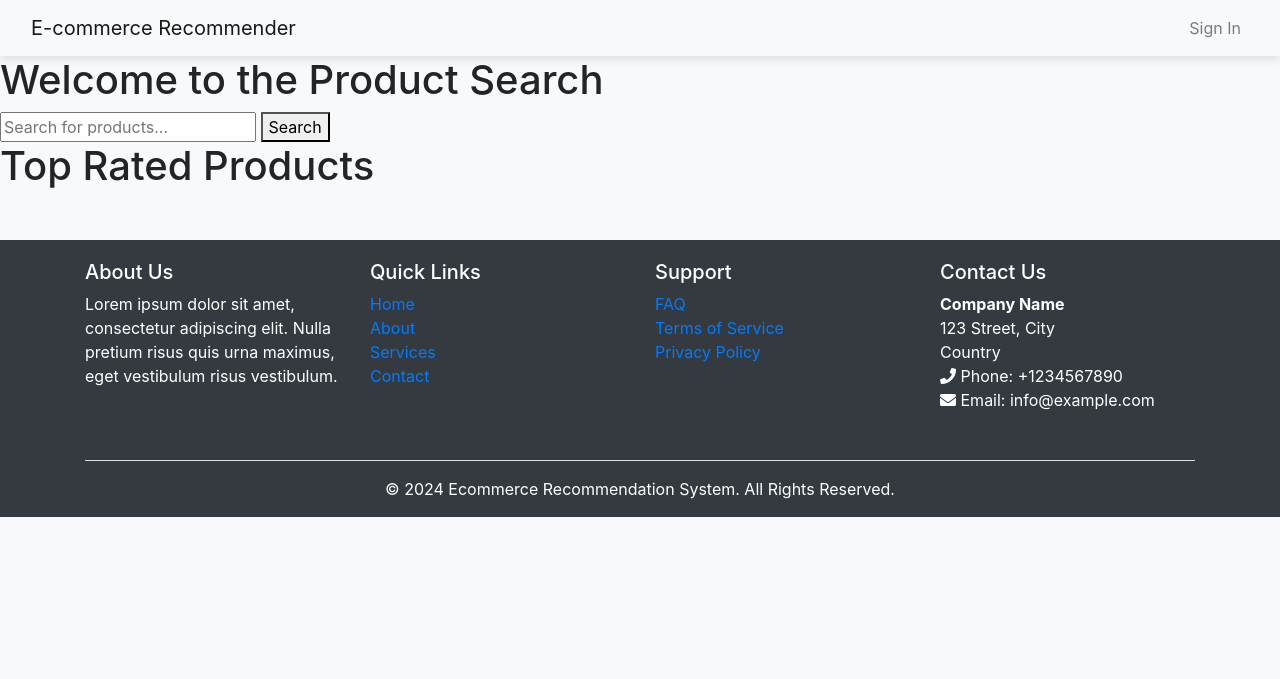
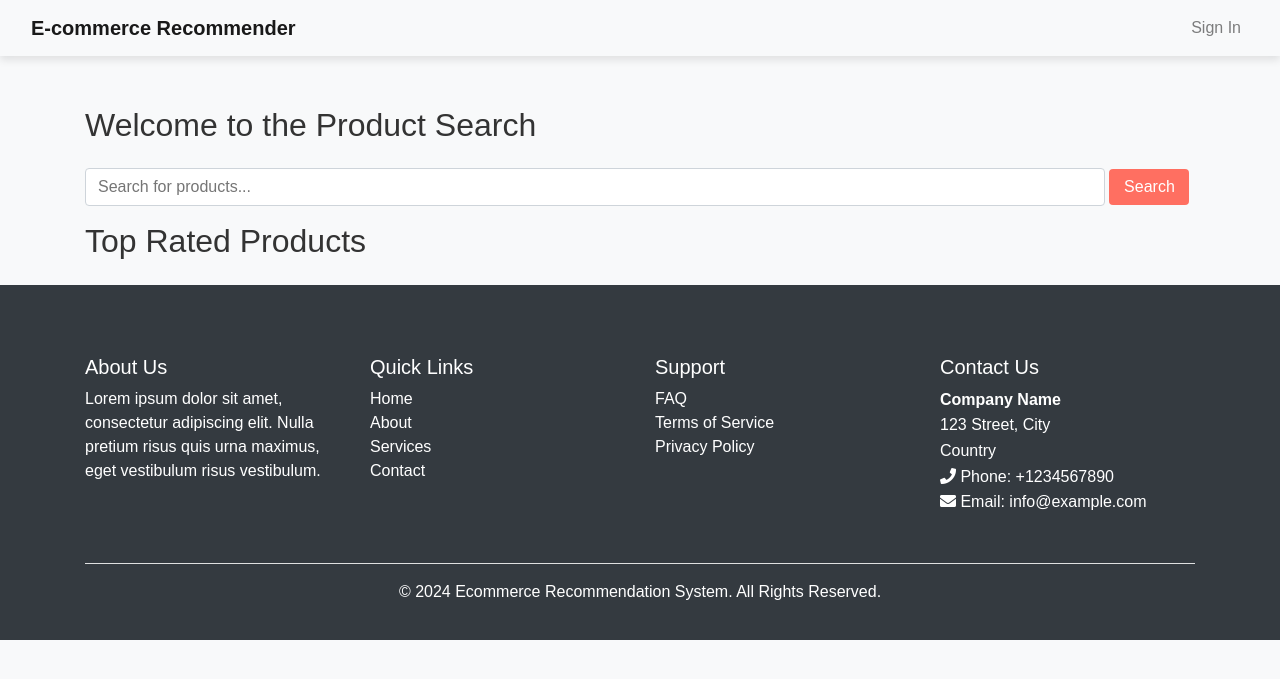
Before and after one commit to franchiseBoyz/Ecommerce-Recommender-System, a Django app: page / in a window 1280 px wide. Shown: the top 679 px of the page. Run offline with Django 5.2, Linux system fonts and the light colour scheme; data that the repository does not hold is empty; some libraries are stand-ins or nearby versions.

Commit message:
create home view page

```diff
--- a/systemUI/ecommerceUI/templates/products/home.html
+++ b/systemUI/ecommerceUI/templates/products/home.html
@@ -6,38 +6,105 @@
     <title>Ecommerce Recommendation System</title>
     <link rel="stylesheet" href="https://stackpath.bootstrapcdn.com/bootstrap/4.5.2/css/bootstrap.min.css">
     <link rel="stylesheet" href="https://cdnjs.cloudflare.com/ajax/libs/font-awesome/5.15.4/css/all.min.css">
-</head>
-<style>
-     body {
+    <style>
+        body {
             background-color: #f8f9fa;
+            font-family: Arial, sans-serif;
         }
         .navbar {
             box-shadow: 0px 4px 8px rgba(0, 0, 0, 0.1);
         }
+        .navbar-brand {
+            font-weight: bold;
+        }
+        .navbar-nav .nav-link {
+            color: #555;
+        }
+        .navbar-nav .nav-link:hover {
+            color: #ff6f61;
+        }
         .container {
             margin-top: 50px;
         }
-        .video-background {
+        .form-group {
+            margin-bottom: 1rem;
+        }
+        .form-group input[type="text"] {
+            width: calc(100% - 90px);
+            display: inline-block;
+            border: 1px solid #ced4da;
+            border-radius: .25rem;
+            padding: .375rem .75rem;
+            font-size: 1rem;
+        }
+        .form-group button {
+            width: 80px;
+            display: inline-block;
+            background-color: #ff6f61;
+            border: none;
+            border-radius: .25rem;
+            color: #fff;
+            padding: .375rem .75rem;
+            font-size: 1rem;
+            cursor: pointer;
+        }
+        .form-group button:hover {
+            background-color: #e55b50;
+        }
+        h1 {
+            margin-bottom: 1.5rem;
+            font-size: 2rem;
+            color: #333;
+        }
+        .product-grid {
+            display: flex;
+            flex-wrap: wrap;
+            gap: 1rem;
+        }
+        .product-card {
+            border: 1px solid #e0e0e0;
+            border-radius: .25rem;
+            overflow: hidden;
+            box-shadow: 0px 4px 8px rgba(0, 0, 0, 0.1);
+            background-color: #fff;
+            width: 30%;
+            text-align: center;
+        }
+        .product-card img {
             width: 100%;
-            height: 400px; /* Set the height of the video here */
-            object-fit: cover; /* Ensure the video covers the entire container */
+            height: auto;
         }
-        .nav-link:hover {
-            color: orange !important; /* Change text color on hover */
+        .product-card .card-body {
+            padding: 1rem;
         }
-        .nav-link.btn {
-            border-radius: 5px; /* Add rounded corners to buttons */
+        .product-card .card-title {
+            font-size: 1.25rem;
+            margin-bottom: .5rem;
         }
-
-        .modal-content {
-            background-color: #fff; /* Set modal content background color */
-            color: #000; /* Set modal content text color */
+        .product-card .card-text {
+            font-size: 1rem;
+            margin-bottom: .5rem;
         }
-        .modal-content.dark {
-            background-color: #000; /* Set modal content background color for dark theme */
-            color: #fff; /* Set modal content text color for dark theme */
+        .footer {
+            background-color: #343a40;
+            padding: 20px 0;
+            color: #fff;
         }
-</style>
+        .footer a {
+            color: #fff;
+            text-decoration: none;
+        }
+        .footer a:hover {
+            text-decoration: underline;
+        }
+        .footer .container {
+            max-width: 1140px;
+        }
+        .footer address {
+            line-height: 1.6;
+        }
+    </style>
+</head>
 <body>
 
 <!-- Navbar -->
@@ -60,27 +127,32 @@
     </div>
 </nav>
 
-
-<body>
+<!-- Main Content -->
+<div class="container">
     <h1>Welcome to the Product Search</h1>
-    <form method="GET" action="{% url 'recommendations' %}">
+    <form method="GET" action="{% url 'recommendations' %}" class="form-group">
         <input type="text" name="q" placeholder="Search for products...">
         <button type="submit">Search</button>
     </form>
 
     <h1>Top Rated Products</h1>
-    <ul>
+    <div class="product-grid">
         {% for product in top_rated_products %}
-            <li>{{ product.title }} - Rating: {{ product.product_rating }} - Price: {{ product.selling_price }} KSH</li>
+            <div class="product-card">
+                <img src="{{ product.image_url }}" alt="{{ product.title }}">
+                <div class="card-body">
+                    <h5 class="card-title">{{ product.title }}</h5>
+                    <p class="card-text">Rating: {{ product.product_rating }}</p>
+                    <p class="card-text">Price: {{ product.selling_price }} KSH</p>
+                </div>
+            </div>
         {% endfor %}
-    </ul>
-</body>
+    </div>
+</div>
 
-
-
-<!--footer-->
-<footer class="footer bg-dark text-white">
-    <div class="container" style="padding-top:20px;">
+<!-- Footer -->
+<footer class="footer">
+    <div class="container">
         <div class="row">
             <div class="col-md-3 col-sm-6">
                 <h5>About Us</h5>
@@ -123,6 +195,8 @@
     </div>
 </footer>
 
-
+<script src="https://code.jquery.com/jquery-3.5.1.slim.min.js"></script>
+<script src="https://cdn.jsdelivr.net/npm/@popperjs/core@2.9.3/dist/umd/popper.min.js"></script>
+<script src="https://stackpath.bootstrapcdn.com/bootstrap/4.5.2/js/bootstrap.min.js"></script>
 </body>
 </html>
--- a/systemUI/ecommerceUI/views.py
+++ b/systemUI/ecommerceUI/views.py
@@ -33,7 +33,7 @@ def load_products():
 def create_recommendation_model():
     # Load all products into a DataFrame
     df = pd.DataFrame(list(Product.objects.all().values(
-        'ID', 'category_1', 'category_2', 'category_3', 'title', 'product_rating',
+        'category_1', 'category_2', 'category_3', 'title', 'product_rating',
         'selling_price', 'mrp', 'seller_name', 'seller_rating',
         'price_ratio', 'price_difference'
     )))
@@ -90,5 +90,5 @@ def search_view(request):
 
 # Home view to display top-rated products
 def home(request):
-    top_rated_products = Product.objects.order_by('-product_rating')[:10]  # Fetch top 10 rated products
+    top_rated_products = Product.objects.order_by('-product_rating')[:12]  # Fetch top 10 rated products
     return render(request, 'products/home.html', {'top_rated_products': top_rated_products})
```
